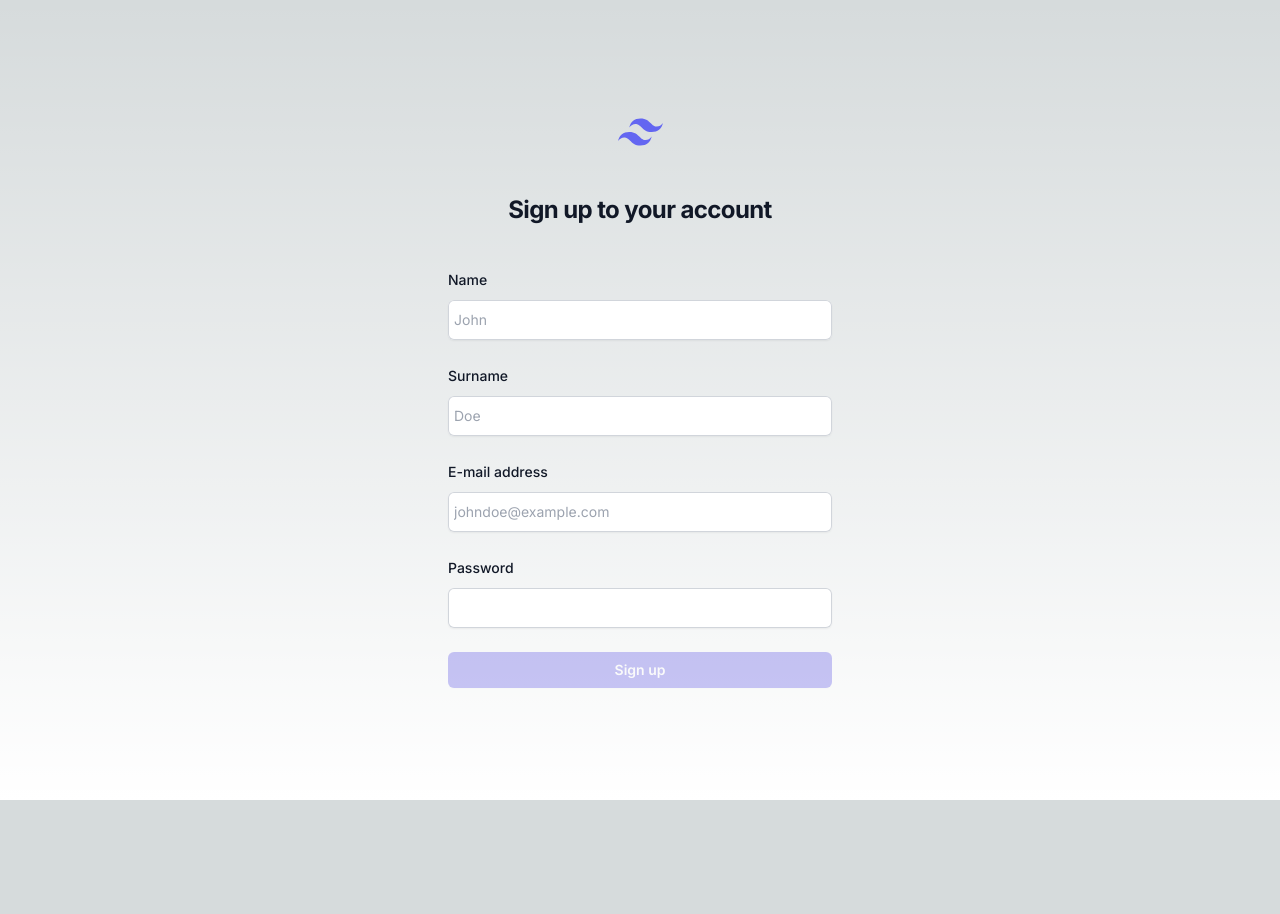
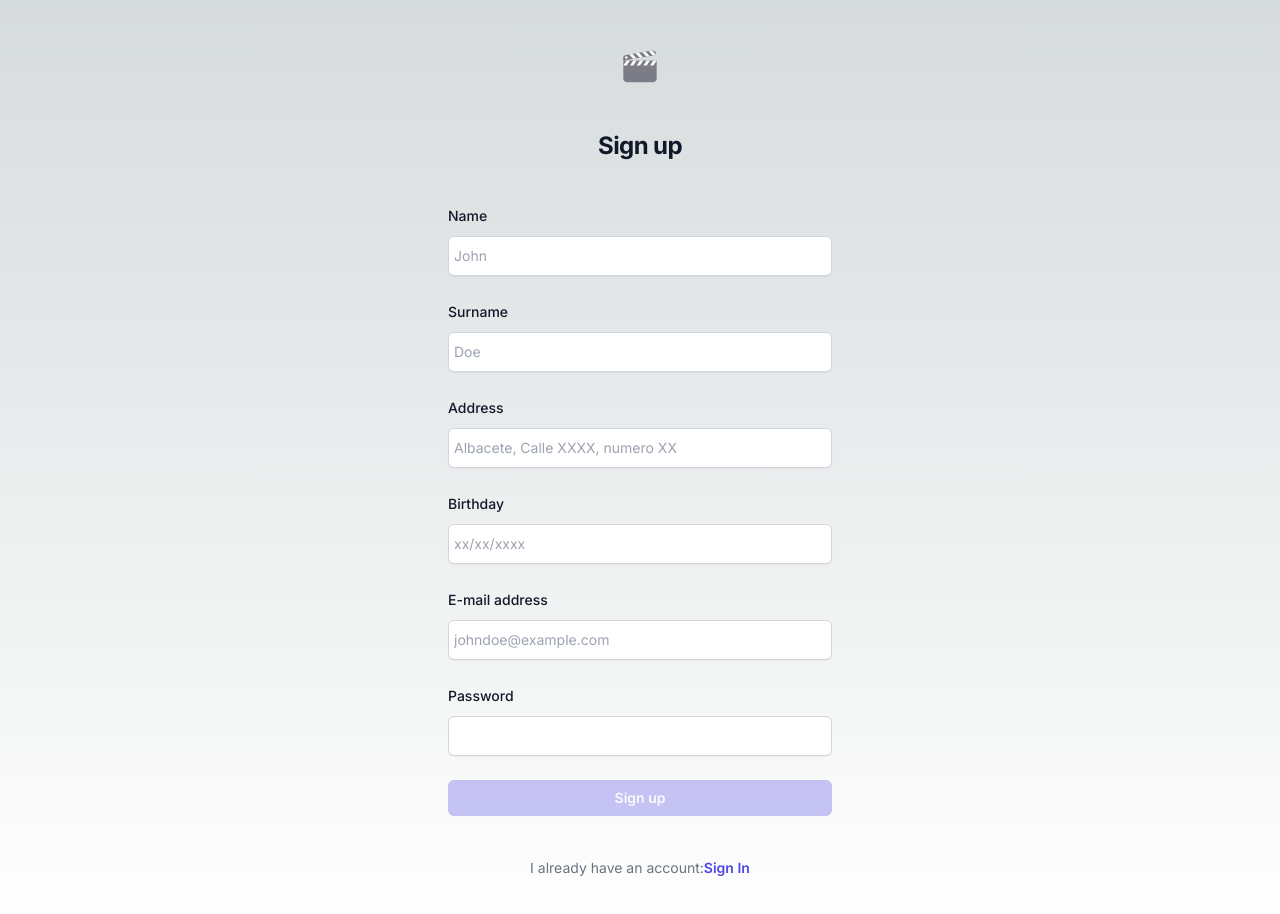
Before and after one commit to SergioTaSer/WebEngineeringProject, a Next.js app: page /auth/signup in a window 1280 px wide. Shown: the top 914 px of the page. Before the commit the page ends 800 px from the top, so only its background shows below. Built offline with nearby package versions, Linux system fonts and the light colour scheme; no server answers.

Commit message:
Mejora en diseño

```diff
--- a/src/app/(sections)/products/[productId]/page.tsx
+++ b/src/app/(sections)/products/[productId]/page.tsx
@@ -44,16 +44,16 @@ export default async function Product({
   }
 
   return (
-    <div className='flex-auto content-normal flex'>
-      <div className="flex-1 max-w-md">
-        <h3 className='pb-4 text-3xl font-bold text-gray-900 sm:pb-4 lg:pb-7'>
+    <div className='flex '>
+      <div className="flex-1" style={{ flex: '0 0 50%' }}>
+        <h3 className='pb-4 text-3xl font-bold text-gray-900 sm:pb-4 lg:pb-2'>
           {product.name}
         </h3>
         <img
           src={product.img}
-          className='mt-4 h-60 w-full object-cover object-center overflow-hidden rounded-lg bg-gray-200'
+          className='mt-4 h-80 w-full object-cover object-center overflow-hidden rounded-lg bg-gray-200'
         />
-        <p className='mt-1 text-xxl font-medium text-center dark:text-black-900' style={{ fontSize: '3em' }}>
+        <p className='mt-1 text-xxl font-small text-center text-black-400' style={{ fontSize: '3em' }}>
           {product.price + ' €'}
         </p>
 
@@ -61,12 +61,12 @@ export default async function Product({
 
       </div>
 
-      <div className="flex-1 ml-4 max-w-md">
-        <div className="md:flex md:flex-col mt-20 text-2xl font-bold overflow-hidden dark:text-black-900">
+      <div className="flex-1 ml-4">
+        <div className="mt-20 text-2xl font-bold overflow-hidden dark:text-black-900 ">
           Product Details
         </div>
 
-        <div className="md:flex md:flex-col mt-10 text-md dark:text-black-900">
+        <div className="mt-5 text-lg dark:text-black-900">
           {product.description}
         </div>
 
--- a/src/app/auth/signin/page.tsx
+++ b/src/app/auth/signin/page.tsx
@@ -7,8 +7,8 @@ export default function SignIn() {
       <div className='mx-auto w-full max-w-sm'>
         <img
           className='mx-auto h-10 w-auto'
-          src='/img/logo.svg'
-          alt='GameShop logo'
+          src='/img/logo2.svg'
+          alt='FilmShop logo'
         />
         <h2 className='mt-10 text-center text-2xl font-bold leading-9 tracking-tight text-gray-900'>
           Sign in to your account
--- a/src/app/auth/signup/page.tsx
+++ b/src/app/auth/signup/page.tsx
@@ -7,17 +7,28 @@ export default function SignUp() {
       <div className='mx-auto w-full max-w-sm'>
         <img
           className='mx-auto h-10 w-auto'
-          src='/img/logo.svg'
-          alt='GameShop logo'
+          src='/img/logo2.svg'
+          alt='FilmShop logo'
         />
         <h2 className='mt-10 text-center text-2xl font-bold leading-9 tracking-tight text-gray-900'>
-          Sign up to your account
+          Sign up
         </h2>
       </div>
 
       <div className='mx-auto mt-10 w-full max-w-sm'>
         <SignUpForm />
 
+        <p className='mt-10 text-center text-sm text-gray-500'>
+          I already have an account:
+          <Link
+            href='/auth/signin'
+            className='font-semibold leading-6 text-indigo-600 hover:text-indigo-500'
+          >
+
+            Sign In
+          </Link>
+        </p>
+
       </div>
     </div>
   );
--- a/src/components/Header.tsx
+++ b/src/components/Header.tsx
@@ -1,6 +1,17 @@
+
+
 export default function Header() {
+
+    const headerStyle = {
+      backgroundImage: `url(${'/img/cine.jpg'})`,
+      backgroundSize: 'cover',
+      backgroundPosition: 'center',
+      opacity: 0.8,
+    };
+
+
     return (
-      <header className='mx-auto w-full bg-violet-950 px-6 pb-16 pt-24 text-center sm:pb-20 sm:pt-28 lg:px-8 lg:pb-24 lg:pt-32'>
+      <header style={headerStyle} className='mx-auto w-full bg-violet-950 px-6 pb-16 pt-24 text-center sm:pb-20 sm:pt-28 lg:px-8 lg:pb-24 lg:pt-32'>
         <div className='mx-auto max-w-2xl'>
           <h1 className='text-6xl font-bold text-violet-100 sm:text-7xl lg:text-8xl'>
             FilmShop
--- a/src/components/Navbar.tsx
+++ b/src/components/Navbar.tsx
@@ -15,7 +15,7 @@ import {
     const session: Session | null = await getServerSession(authOptions);
 
     return (
-      <nav className='fixed top-0 z-50 w-full bg-violet-950 bg-opacity-90 backdrop-blur-lg backdrop-filter'>
+      <nav className='fixed top-0 z-50 w-full bg-white-950 bg-opacity-90 backdrop-blur-lg backdrop-filter'>
         <div className='mx-auto max-w-7xl px-6 sm:px-8 lg:px-10'>
           <div className='relative flex h-16 items-center justify-between'>
             <div className='flex flex-1 items-stretch justify-start'>
@@ -25,7 +25,7 @@ import {
               >
                 <img
                   className='block h-8 w-auto'
-                  src='/img/logo.svg'
+                  src='/img/logo2.svg'
                   alt='FilmShop logo'
                 />
                 <div className='inline-block w-auto text-xl font-semibold'>
--- a/src/components/SignUpForm.tsx
+++ b/src/components/SignUpForm.tsx
@@ -7,6 +7,8 @@ import { useRouter } from 'next/navigation';
 interface FormValues {
   name: string;
   surname: string;
+  address: string;
+  birthdate: string;
   email: string;
   password: string;
 }
@@ -17,6 +19,8 @@ export default function SignUpForm() {
   const [formValues, setFormValues] = useState<FormValues>({
     name:'',
     surname:'',
+    address:'',
+    birthdate:'',
     email: '',
     password: '',
 
@@ -109,6 +113,62 @@ export default function SignUpForm() {
         </p>
       </div>
 
+      <div>
+        <label
+          htmlFor='address'
+          className='block text-sm font-medium leading-6 text-gray-900'
+        >
+          Address
+        </label>
+        <input
+          id='address'
+          name='address'
+          type='address'
+          autoComplete='address'
+          placeholder='Albacete, Calle XXXX, numero XX'
+          required
+          className='peer mt-2 block w-full rounded-md border-0 px-1.5 py-2 text-gray-900 shadow-sm ring-1 ring-inset ring-gray-300 placeholder:text-gray-400 focus:ring-2 focus:ring-inset focus:ring-indigo-600 sm:text-sm sm:leading-6 invalid:[&:not(:placeholder-shown):not(:focus)]:ring-red-500'
+          value={formValues.address}
+          onChange={(e: React.ChangeEvent<HTMLInputElement>) =>
+            setFormValues((prevFormValues) => ({
+              ...prevFormValues,
+              address: e.target.value,
+            }))
+          }
+        />
+        <p className='mt-2 hidden text-sm text-red-500 peer-[&:not(:placeholder-shown):not(:focus):invalid]:block'>
+          Please provide a valid address.
+        </p>
+      </div>
+
+      <div>
+        <label
+          htmlFor='birthday'
+          className='block text-sm font-medium leading-6 text-gray-900'
+        >
+          Birthday
+        </label>
+        <input
+          id='birthday'
+          name='birthday'
+          type='birthday'
+          autoComplete='birthday'
+          placeholder='xx/xx/xxxx'
+          required
+          className='peer mt-2 block w-full rounded-md border-0 px-1.5 py-2 text-gray-900 shadow-sm ring-1 ring-inset ring-gray-300 placeholder:text-gray-400 focus:ring-2 focus:ring-inset focus:ring-indigo-600 sm:text-sm sm:leading-6 invalid:[&:not(:placeholder-shown):not(:focus)]:ring-red-500'
+          value={formValues.birthdate}
+          onChange={(e: React.ChangeEvent<HTMLInputElement>) =>
+            setFormValues((prevFormValues) => ({
+              ...prevFormValues,
+              birthdate: e.target.value,
+            }))
+          }
+        />
+        <p className='mt-2 hidden text-sm text-red-500 peer-[&:not(:placeholder-shown):not(:focus):invalid]:block'>
+          Please provide a valid birthday.
+        </p>
+      </div>
+
 
 
       <div>
```
Also changed, not shown: public/img/cine.jpg (added), public/img/logo2.svg (added).
